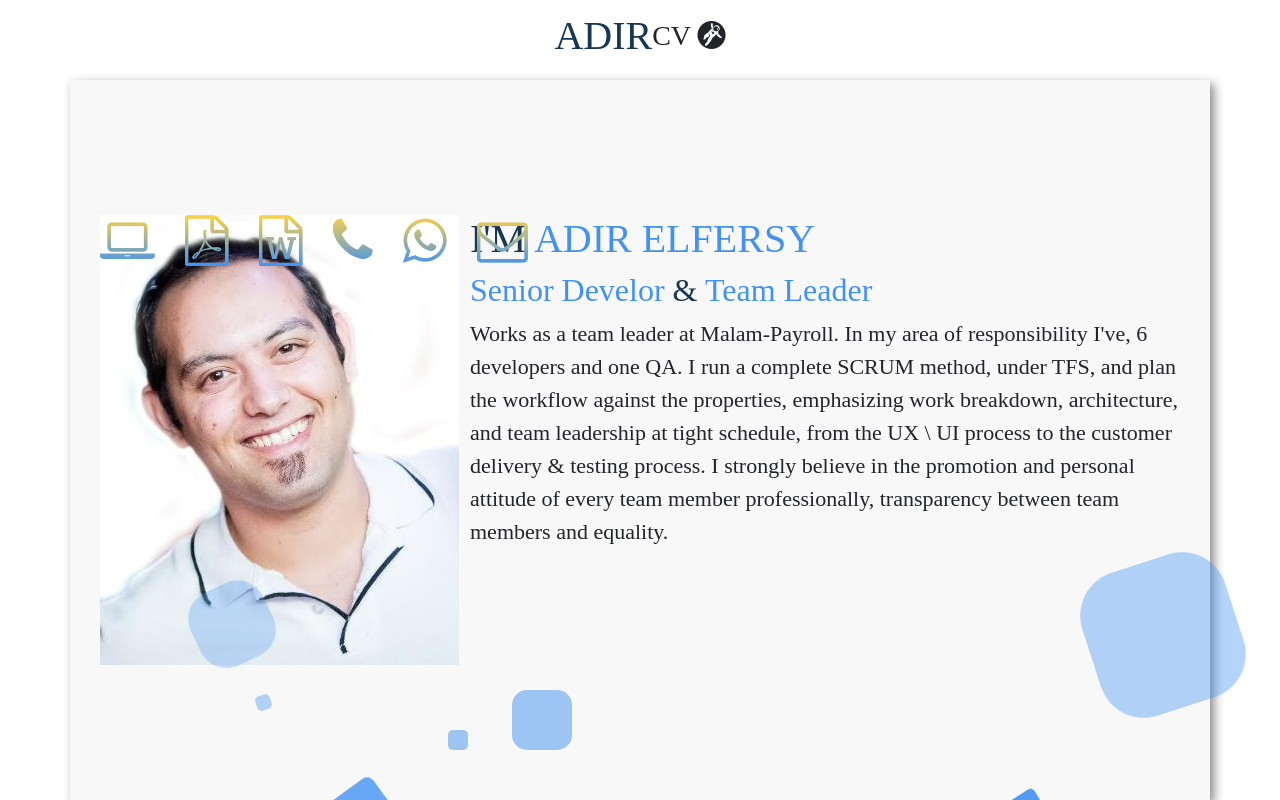
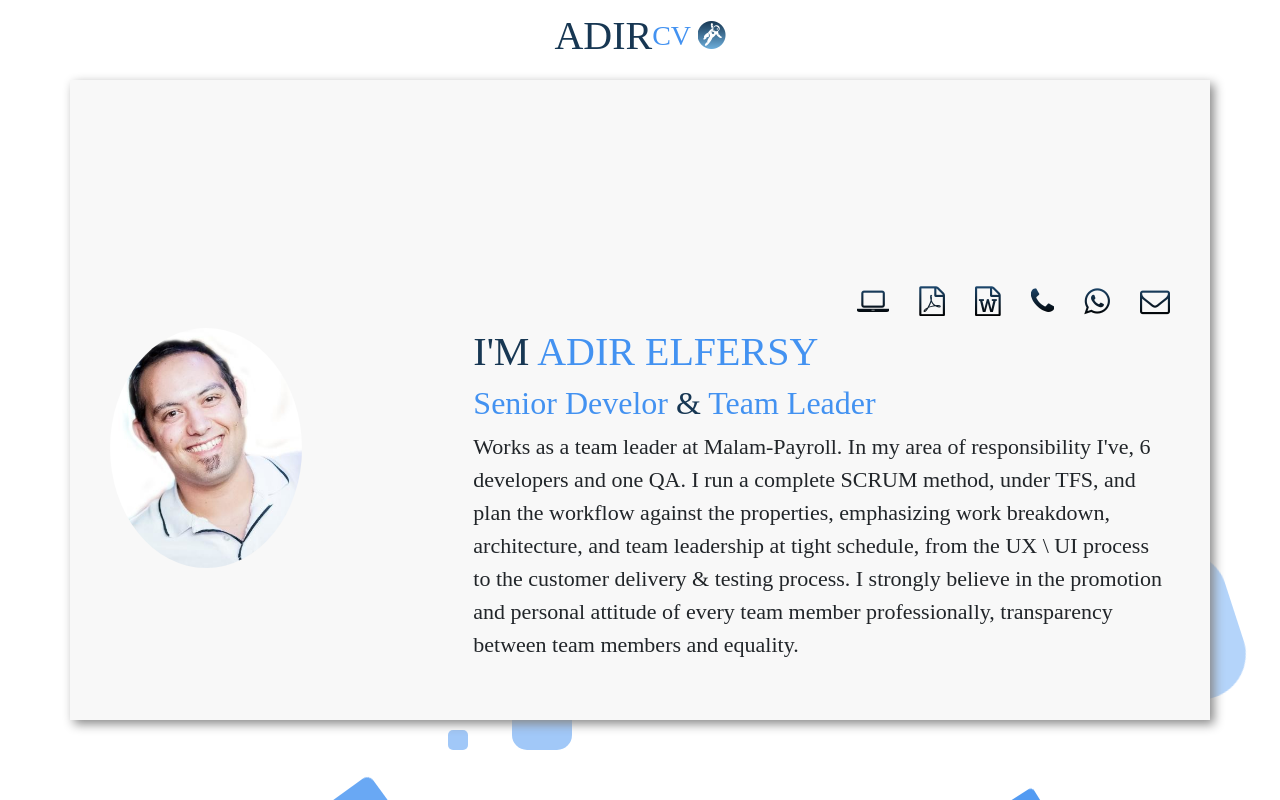
Before and after one commit to adirel/adirel.github.io, a plain HTML site: page index.html in a window 1280 px wide. Drawn offline with nearby package versions, Linux system fonts and the light colour scheme; a web font is replaced by a local one.

Commit message:
Update styles.css

```diff
--- a/css/styles.css
+++ b/css/styles.css
@@ -5,11 +5,14 @@ html,body {
 .boxshadow{
   box-shadow: 4px 4px 10px 0px #888888;
 }
-.getmeup{
-  position: absolute;
-  z-index: 1000;
-  flex: auto;
-  flex-basis: auto;
+.getmeup {
+  margin-bottom: 10px;
+}
+.avatar-icon {
+  background: -webkit-gradient(linear, left top, left bottom, from(#173753), to(#6DAEDB));
+  -webkit-background-clip: text;
+  -webkit-text-fill-color: transparent;
+  display: initial; /* reset Font Awesome's display:inline-block */
 }
 .avatar {
   font-size: 15vw;
@@ -19,11 +22,22 @@ html,body {
   display: initial; /* reset Font Awesome's display:inline-block */
 }
 .avatar-icons {
-  font-size: 4vw;
-  background: -webkit-gradient(linear, left top, left bottom, from(#FDD247), to(#4392F1));
+  font-size: 30px;
+  background: -webkit-gradient(linear, left top, left bottom, from(#1d486e), to(#000000));
   -webkit-background-clip: text;
   -webkit-text-fill-color: transparent;
   display: initial; /* reset Font Awesome's display:inline-block */
+}
+.avatar-profile {
+  border-radius: 50%;
+  width: 15vw;
+}
+.fixed-col{
+  padding: 5px;
+}
+.avatar-prof {
+  /* border-radius: 50%; */
+  width: 3vw;
 }
 h1 {
   color:#173753;
@@ -31,19 +45,35 @@ h1 {
 h2 {
   color: #4392F1;
 }
+h3 {
+  color: #4392F1;
+}
+h4 {
+  color:#4392F1;
+}
 p {
   color: 6DAEDB;
 }
+.container-fluid-fixes{
+  padding-right: 25px;
+    padding-left: 25px;
+    margin-right: auto;
+    margin-left: auto;
+    padding-top: 30px;
+}
 .container-fixes {
-  height:90%;
+  height: 80%;
   display: flex;
   justify-content: center;
-  align-items: center;
+  align-items: end;
   bottom: 0;
   position: absolute;
   left: 0;
   right: 0;
   background-color: #F8F8F8;
+  z-index: 9;
+  top: 10%;
+  overflow: auto;
 }
 .container-fixes-up {
   height:10%;
@@ -59,7 +89,9 @@ p {
 .aldrich-font {
   font-family: 'Aldrich';font-size: 22px;
 }
-
+.aldrich-font-small {
+  font-family: 'Aldrich';font-size: 15px;
+}
 .area{
   background: #FFFFFF;
   background: -webkit-linear-gradient(to left, #ffffff, #f8f8f8);
```
